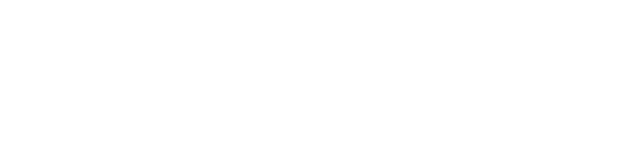
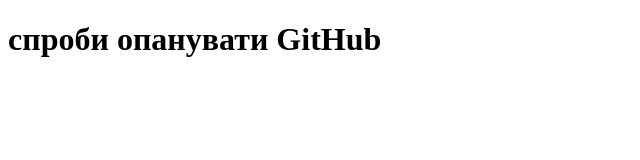
Before and after one commit to nikiccey/test-repository, a plain HTML site: page index.html in a window 1280 px wide. Shown: the whole page, without its empty margins (0-640 px from the left). Drawn offline with Linux system fonts and the light colour scheme.

Commit message:
added tittle to index page

```diff
--- a/index.html
+++ b/index.html
@@ -4,6 +4,8 @@
   <meta charset="UTF-8">
   <meta name="viewport" content="width=device-width, initial-scale=1.0">
   <title>Document</title>
+
+  <h1>спроби опанувати GitHub</h1>
 </head>
 <body>
 
```
